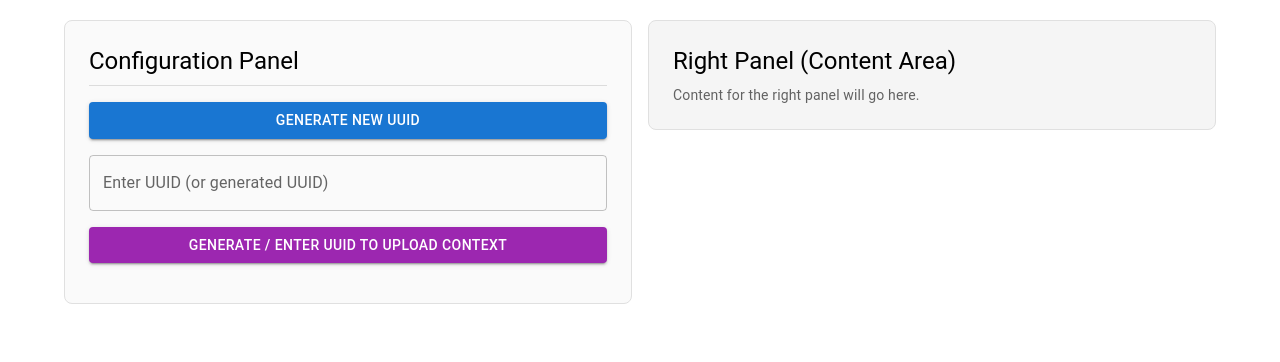
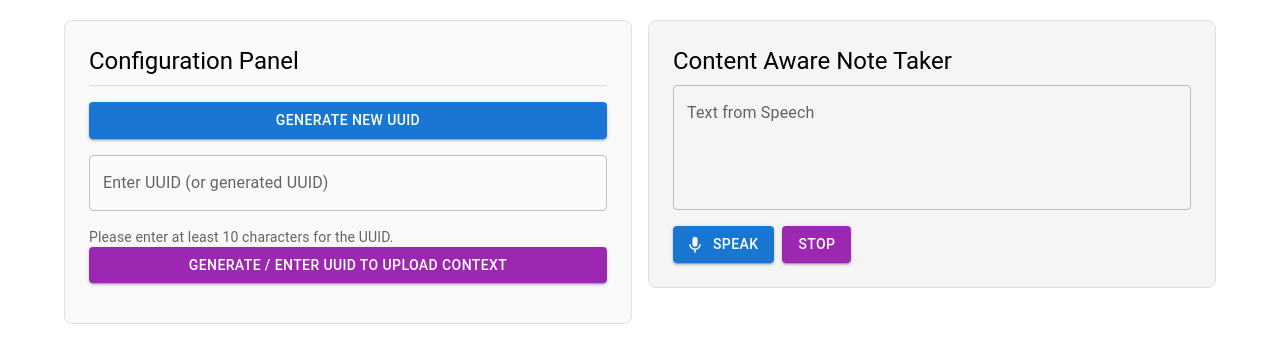
Before and after one commit to sanath1599/content-aware-note-taker, a React (Create React App) app in the folder app-fe/: page / in a window 1280 px wide. Shown: the top 362 px of the page. Built offline with nearby package versions, Linux system fonts and the light colour scheme.

Commit message:
Added TTS So far

```diff
--- a/app-fe/src/App.js
+++ b/app-fe/src/App.js
@@ -10,39 +10,36 @@ import {
   Divider,
 } from "@mui/material";
 import { v4 as uuidv4 } from "uuid";
+import { Mic } from '@mui/icons-material';
 
 function App() {
   const [uuid, setUuid] = useState("");
   const [file, setFile] = useState(null);
-  const [uploadEnable, setUploadEnable] = useState(true)
-  const [uuidCheck, setuuidCheck] = useState("Generate / Enter UUID to upload Context")
+  const [uploadEnable, setUploadEnable] = useState(true);
+  const [uuidCheck, setUuidCheck] = useState("Generate / Enter UUID to upload Context");
   const [message, setMessage] = useState("");
-
+  const [textToSpeak, setTextToSpeak] = useState("");
+  const [recognition, setRecognition] = useState(null);
 
   const generateUuid = () => {
     const newUuid = uuidv4();
     setUuid(newUuid);
     setMessage(`Generated UUID: ${newUuid}`);
-    setUploadEnable(false)
-    setuuidCheck("Upload Context")
+    setUploadEnable(false);
+    setUuidCheck("Upload Context");
   };
-
 
   const handleUuidChange = (event) => {
     setUuid(event.target.value);
-    if(event.target.value.length>10) {
-      console.log("GOT YOUR UUID")
-      setUploadEnable(false)
-      setuuidCheck("Upload Context")
-    }
-    else {
-      console.log("NEED A LONGER UUID")
-      setUploadEnable(true)
-      setuuidCheck("Need a longer UUID ( At least 10 Char )")
+    if (event.target.value.length > 10) {
+      setUploadEnable(false);
+      setUuidCheck("Upload Context");
+    } else {
+      setUploadEnable(true);
+      setUuidCheck("Need a longer UUID ( At least 10 Char )");
     }
     setMessage("");
   };
-
 
   const handleFileChange = async (event) => {
     const selectedFile = event.target.files[0];
@@ -83,6 +80,43 @@ function App() {
     }
   };
 
+  const handleSpeak = () => {
+    if (!("webkitSpeechRecognition" in window)) {
+      alert("Your browser does not support speech recognition.");
+      return;
+    }
+
+    const recognitionInstance = new window.webkitSpeechRecognition();
+    recognitionInstance.continuous = true;
+    recognitionInstance.interimResults = true;
+
+    recognitionInstance.onresult = (event) => {
+      let transcript = '';
+      for (let i = event.resultIndex; i < event.results.length; i++) {
+        transcript += event.results[i][0].transcript;
+      }
+      setTextToSpeak(transcript);
+    };
+
+    recognitionInstance.onerror = (event) => {
+      console.error("Speech recognition error:", event.error);
+    };
+
+    recognitionInstance.onend = () => {
+      console.log("Speech recognition service disconnected");
+      setRecognition(null); // Clear recognition instance
+    };
+
+    recognitionInstance.start();
+    setRecognition(recognitionInstance);
+  };
+
+  const handleStop = () => {
+    if (recognition) {
+      recognition.stop();
+    }
+  };
+
   return (
     <Container maxWidth="lg" style={{ marginTop: "20px" }}>
       <Grid container spacing={2}>
@@ -104,6 +138,7 @@ function App() {
               color="primary"
               onClick={generateUuid}
               fullWidth
+              aria-label="Generate new UUID"
               style={{ marginBottom: "16px" }}
             >
               Generate New UUID
@@ -115,8 +150,12 @@ function App() {
               fullWidth
               value={uuid}
               onChange={handleUuidChange}
+              aria-describedby="uuid-input-description"
               style={{ marginBottom: "16px" }}
             />
+            <Typography id="uuid-input-description" variant="body2" color="textSecondary">
+              Please enter at least 10 characters for the UUID.
+            </Typography>
 
             <Button
               variant="contained"
@@ -124,6 +163,7 @@ function App() {
               fullWidth
               color="secondary"
               style={{ marginBottom: "16px" }}
+              aria-label={uuidCheck}
             >
               {uuidCheck}
               <input
@@ -132,11 +172,12 @@ function App() {
                 disabled={uploadEnable}
                 accept=".txt, .pdf, .ppt, .pptx, .doc, .docx"
                 onChange={handleFileChange}
+                aria-label="Upload file"
               />
             </Button>
 
             {message && (
-              <Typography color="textSecondary" variant="body1">
+              <Typography color="textSecondary" variant="body1" role="alert">
                 {message}
               </Typography>
             )}
@@ -152,11 +193,39 @@ function App() {
             bgcolor="grey.100"
           >
             <Typography variant="h5" gutterBottom>
-              Right Panel (Content Area)
+              Content Aware Note Taker
             </Typography>
-            <Typography variant="body2" color="textSecondary">
-              Content for the right panel will go here.
-            </Typography>
+
+            <TextField
+              label="Text from Speech"
+              variant="outlined"
+              fullWidth
+              multiline
+              rows={4}
+              value={textToSpeak}
+              onChange={(e) => setTextToSpeak(e.target.value)}
+              style={{ marginBottom: "16px" }}
+              aria-label="Transcribed text"
+            />
+
+            <Button
+              variant="contained"
+              color="primary"
+              onClick={handleSpeak}
+              startIcon={<Mic />}
+              style={{ marginRight: "8px" }}
+              aria-label="Start speech recognition"
+            >
+              Speak
+            </Button>
+            <Button
+              variant="contained"
+              color="secondary"
+              onClick={handleStop}
+              aria-label="Stop speech recognition"
+            >
+              Stop
+            </Button>
           </Box>
         </Grid>
       </Grid>
```
